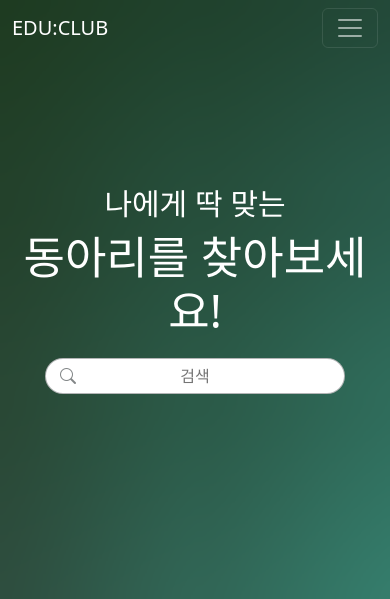
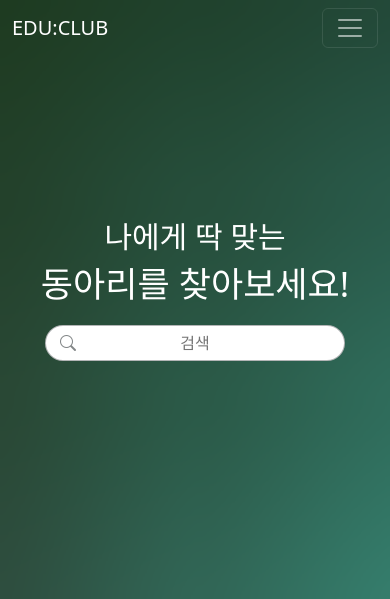
Before and after one commit to minseo-hong/club-search-django, a Django app: page / in a window 390 px wide. Shown: the top 599 px of the page. Run offline with Django 4.2, Linux system fonts and the light colour scheme; some libraries are stand-ins or nearby versions.

Commit message:
Fix header title

```diff
--- a/static/header.css
+++ b/static/header.css
@@ -37,3 +37,13 @@
         font-size: 45px;
     }
 }
+
+@media screen and (max-width: 450px) {
+    .small-header-title {
+        font-size: 30px;
+    }
+
+    .big-header-title {
+        font-size: 35px;
+    }
+}
--- a/templates/base.html
+++ b/templates/base.html
@@ -7,7 +7,7 @@
         <link rel="stylesheet" href="https://cdn.jsdelivr.net/npm/bootstrap-icons@1.9.1/font/bootstrap-icons.css">
         <link rel="stylesheet" type="text/css" href="{% static 'style.css' %}?after">
         <link rel="stylesheet" type="text/css" href="{% static 'navbar.css' %}">
-        <link rel="stylesheet" type="text/css" href="{% static 'header.css' %}">
+        <link rel="stylesheet" type="text/css" href="{% static 'header.css' %}?after">
         <link rel="stylesheet" type="text/css" href="{% static 'search-form.css' %}?after">
         <link rel="stylesheet" type="text/css" href="{% static 'footer.css' %}">
         <link rel="stylesheet" type="text/css" href="{% static 'bootstrap.css' %}">
```
